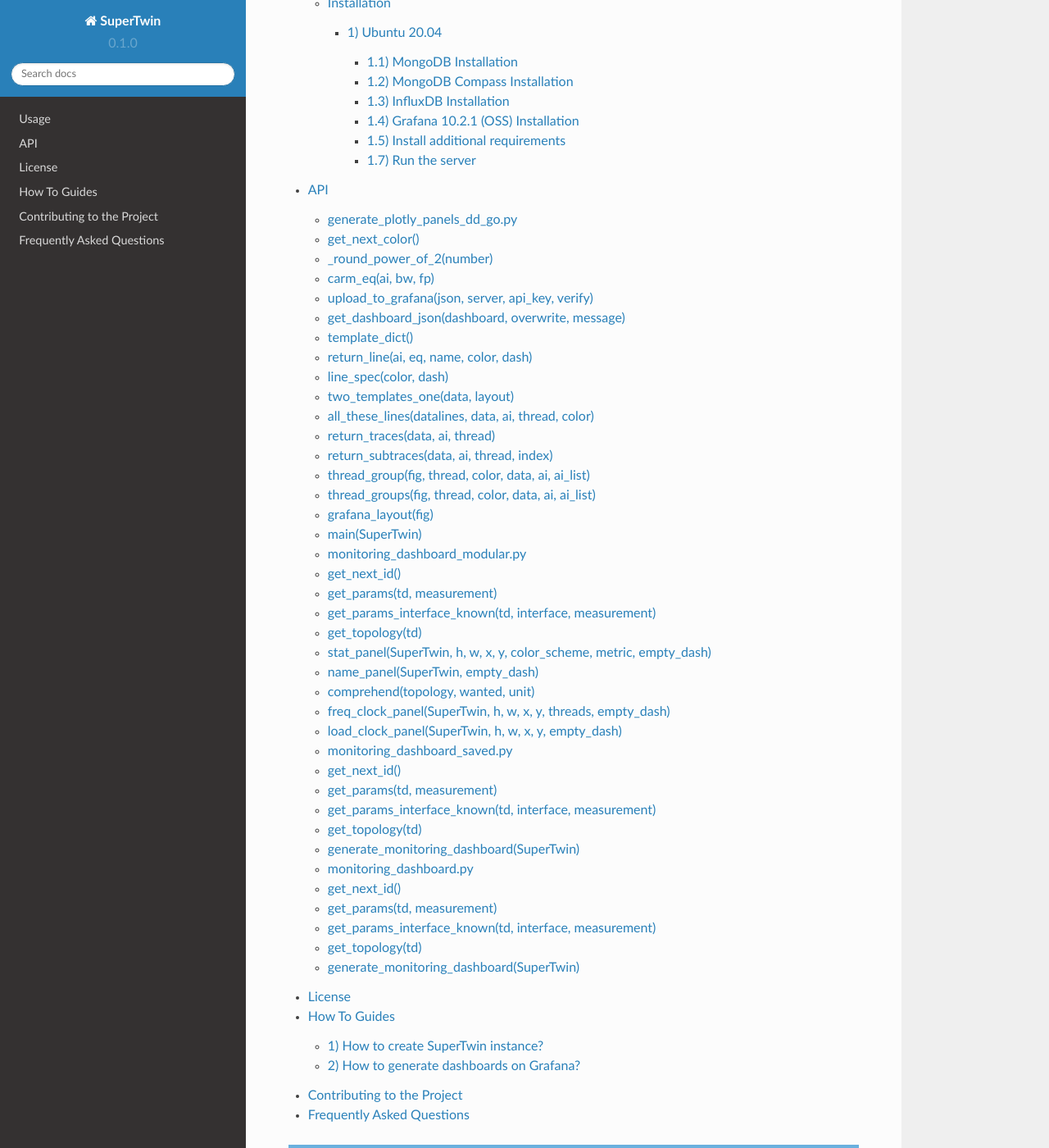
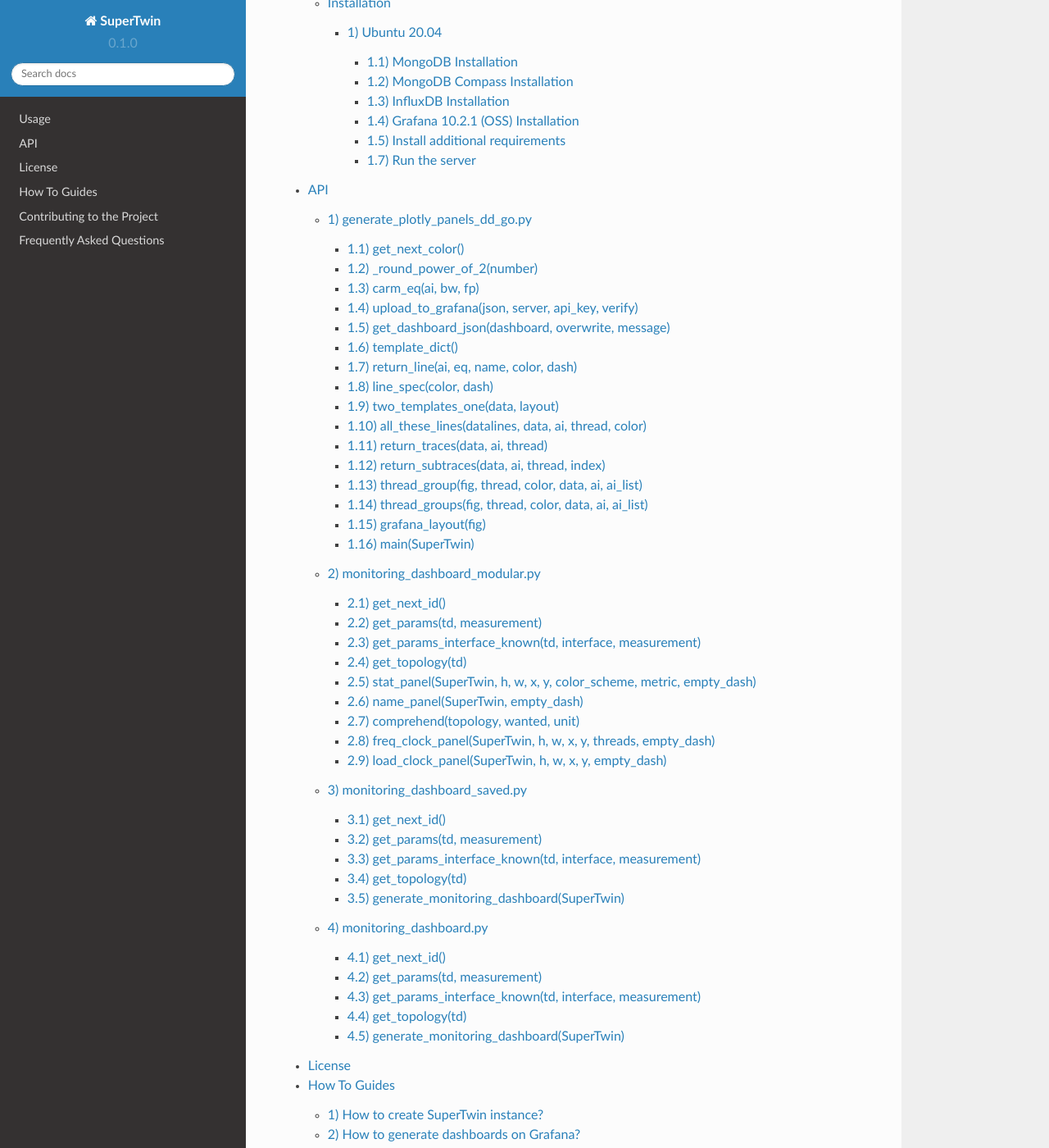
Before and after one commit to AliFehmi/readthedocs_deneme, a Sphinx documentation site: the page built from docs/source/index.rst, in a window 1280 px wide and 1400 px high, scrolled down 3002 px. Shown: the whole window at 82% size. Built offline with Sphinx 7.4.7 and the Read the Docs theme 2.0.0, drawn with Linux system fonts in a browser that asks for light colours.

Commit message:
indentation

```diff
--- a/docs/source/api.rst
+++ b/docs/source/api.rst
@@ -6,15 +6,15 @@ API
 
    lumache
 
-generate_plotly_panels_dd_go.py
--------------------------------
+1) generate_plotly_panels_dd_go.py
+++++++++++++++++++++++++++++++++++
 
 This section documents the functions defined in the ``generate_plotly_panels_dd_go.py`` file.
 
 .. _get_next_color:
 
-get_next_color()
-----------------
+1.1) get_next_color()
+---------------------
 
 .. rubric:: ➤ Functionality
 
@@ -32,8 +32,8 @@ The ``get_next_color()`` function cycles through a predefined list of color code
 
 .. _round_power_of_2(number):
 
-_round_power_of_2(number)
--------------------------
+1.2) _round_power_of_2(number)
+------------------------------
 
 .. rubric:: ➤ Functionality
 
@@ -50,8 +50,8 @@ The ``_round_power_of_2(number)`` function rounds a given number to the nearest
 
 .. _carm_eq:
 
-carm_eq(ai, bw, fp)
---------------------
+1.3) carm_eq(ai, bw, fp)
+------------------------
 
 .. rubric:: ➤ Functionality
 
@@ -70,8 +70,8 @@ Calculates the minimum of the product of arithmetic intensity (ai) and bandwidth
 
 .. _upload_to_grafana:
 
-upload_to_grafana(json, server, api_key, verify)
-------------------------------------------------
+1.4) upload_to_grafana(json, server, api_key, verify)
+-----------------------------------------------------
 
 .. rubric:: ➤ Functionality
 
@@ -91,8 +91,8 @@ Uploads a JSON-formatted dashboard to a Grafana server using the provided API ke
 
 .. _get_dashboard_json:
 
-get_dashboard_json(dashboard, overwrite, message)
---------------------------------------------------
+1.5) get_dashboard_json(dashboard, overwrite, message)
+------------------------------------------------------
 
 .. rubric:: ➤ Functionality
 
@@ -111,8 +111,8 @@ Generates JSON from a Grafana dashboard object for uploading.
 
 .. _template_dict:
 
-template_dict()
----------------
+1.6) template_dict()
+--------------------
 
 .. rubric:: ➤ Functionality
 
@@ -129,8 +129,8 @@ None.
 
 .. _return_line:
 
-return_line(ai, eq, name, color, dash)
----------------------------------------
+1.7) return_line(ai, eq, name, color, dash)
+-------------------------------------------
 
 .. rubric:: ➤ Functionality
 
@@ -151,8 +151,8 @@ Constructs a dictionary representing a line plot for Plotly.
 
 .. _line_spec:
 
-line_spec(color, dash)
------------------------
+1.8) line_spec(color, dash)
+---------------------------
 
 .. rubric:: ➤ Functionality
 
@@ -170,8 +170,8 @@ Generates a specification for the style of a line in a Plotly graph.
 
 .. _two_templates_one:
 
-two_templates_one(data, layout)
---------------------------------
+1.9) two_templates_one(data, layout)
+------------------------------------
 
 .. rubric:: ➤ Functionality
 
@@ -189,8 +189,8 @@ Creates a Grafana panel with specific data and layout settings for displaying a
 
 .. _all_these_lines:
 
-all_these_lines(datalines, data, ai, thread, color)
----------------------------------------------------
+1.10) all_these_lines(datalines, data, ai, thread, color)
+---------------------------------------------------------
 
 .. rubric:: ➤ Functionality
 
@@ -211,8 +211,8 @@ Generates multiple lines/traces for plotting based on performance data.
 
 .. _return_traces:
 
-return_traces(data, ai, thread)
---------------------------------
+1.11) return_traces(data, ai, thread)
+-------------------------------------
 
 .. rubric:: ➤ Functionality
 
@@ -231,8 +231,8 @@ Generates traces for plotting based on provided data, arithmetic intensity, and
 
 .. _return_subtraces:
 
-return_subtraces(data, ai, thread, index)
------------------------------------------
+1.12) return_subtraces(data, ai, thread, index)
+-----------------------------------------------
 
 .. rubric:: ➤ Functionality
 
@@ -252,8 +252,8 @@ Generates subtraces for a specific thread and index, based on performance data a
 
 .. _thread_group:
 
-thread_group(fig, thread, color, data, ai, ai_list)
----------------------------------------------------
+1.13) thread_group(fig, thread, color, data, ai, ai_list)
+---------------------------------------------------------
 
 .. rubric:: ➤ Functionality
 
@@ -267,8 +267,8 @@ Adds multiple traces to a Plotly figure for a specific thread count.
 
 .. _thread_groups:
 
-thread_groups(fig, thread, color, data, ai, ai_list)
------------------------------------------------------
+1.14) thread_groups(fig, thread, color, data, ai, ai_list)
+----------------------------------------------------------
 
 .. rubric:: ➤ Functionality
 
@@ -291,8 +291,8 @@ Adds multiple grouped traces to a Plotly figure for different thread counts.
 
 .. _grafana_layout:
 
-grafana_layout(fig)
---------------------
+1.15) grafana_layout(fig)
+-------------------------
 
 .. rubric:: ➤ Functionality
 
@@ -309,8 +309,8 @@ Adjusts the layout of a Plotly figure to fit well within a Grafana dashboard.
 
 .. _main:
 
-main(SuperTwin)
----------------
+1.16) main(SuperTwin)
+---------------------
 
 .. rubric:: ➤ Functionality
 
@@ -325,15 +325,15 @@ Main function orchestrating the creation of a performance analysis dashboard.
 - **Return Type:** `string` or `dict`
 - **Description:** URL or data structure representing the generated Grafana dashboard.
 
-monitoring_dashboard_modular.py
--------------------------------
+2) monitoring_dashboard_modular.py
+++++++++++++++++++++++++++++++++++
 
 This section documents the functions defined in the ``monitoring_dashboard_modular.py`` file.
 
 .. _get_next_id:
 
-get_next_id()
--------------
+2.1) get_next_id()
+------------------
 
 .. rubric:: ➤ Functionality
 
@@ -347,8 +347,8 @@ Generates and returns a unique identifier by incrementing a global counter.
 
 .. _get_params:
 
-get_params(td, measurement)
----------------------------
+2.2) get_params(td, measurement)
+--------------------------------
 
 .. rubric:: ➤ Functionality
 
@@ -367,8 +367,8 @@ Retrieves parameters for a specific measurement from a digital twin description.
 
 .. _get_params_interface_known:
 
-get_params_interface_known(td, interface, measurement)
-------------------------------------------------------
+2.3) get_params_interface_known(td, interface, measurement)
+-----------------------------------------------------------
 
 .. rubric:: ➤ Functionality
 
@@ -388,8 +388,8 @@ Fetches parameters for a given measurement from a specified interface in the dig
 
 .. _get_topology:
 
-get_topology(td)
-----------------
+2.4) get_topology(td)
+---------------------
 
 .. rubric:: ➤ Functionality
 
@@ -407,8 +407,8 @@ Analyzes and returns the system topology from its digital twin description.
 
 .. _stat_panel:
 
-stat_panel(SuperTwin, h, w, x, y, color_scheme, metric, empty_dash)
--------------------------------------------------------------------
+2.5) stat_panel(SuperTwin, h, w, x, y, color_scheme, metric, empty_dash)
+------------------------------------------------------------------------
 
 .. rubric:: ➤ Functionality
 
@@ -432,8 +432,8 @@ Adds a statistical panel to a Grafana dashboard.
 
 .. _name_panel:
 
-name_panel(SuperTwin, empty_dash)
----------------------------------
+2.6) name_panel(SuperTwin, empty_dash)
+--------------------------------------
 
 .. rubric:: ➤ Functionality
 
@@ -452,8 +452,8 @@ Adds a panel displaying the name of the digital twin to the dashboard.
 
 .. _comprehend:
 
-comprehend(topology, wanted, unit)
------------------------------------
+2.7) comprehend(topology, wanted, unit)
+---------------------------------------
 
 .. rubric:: ➤ Functionality
 
@@ -473,8 +473,8 @@ Filters and returns elements from the system topology based on specified criteri
 
 .. _freq_clock_panel:
 
-freq_clock_panel(SuperTwin, h, w, x, y, threads, empty_dash)
-------------------------------------------------------------
+2.8) freq_clock_panel(SuperTwin, h, w, x, y, threads, empty_dash)
+-----------------------------------------------------------------
 
 .. rubric:: ➤ Functionality
 
@@ -495,8 +495,8 @@ Creates a dashboard panel for displaying frequency clock data for specified thre
 
 .. _load_clock_panel:
 
-load_clock_panel(SuperTwin, h, w, x, y, empty_dash)
----------------------------------------------------
+2.9) load_clock_panel(SuperTwin, h, w, x, y, empty_dash)
+--------------------------------------------------------
 
 .. rubric:: ➤ Functionality
 
@@ -511,15 +511,15 @@ Adds a load clock panel to the dashboard for system load visualization.
 
 
 
-monitoring_dashboard_saved.py
------------------------------
+3) monitoring_dashboard_saved.py
+++++++++++++++++++++++++++++++++
 
 This section documents the functions defined in the ``monitoring_dashboard_saved.py`` file.
 
 .. _get_next_id:
 
-get_next_id()
--------------
+3.1) get_next_id()
+------------------
 
 .. rubric:: ➤ Functionality
 
@@ -533,8 +533,8 @@ Generates and returns a unique identifier by incrementing a global counter.
 
 .. _get_params:
 
-get_params(td, measurement)
----------------------------
+3.2) get_params(td, measurement)
+--------------------------------
 
 .. rubric:: ➤ Functionality
 
@@ -553,8 +553,8 @@ Retrieves parameters for a specific measurement from a digital twin description.
 
 .. _get_params_interface_known:
 
-get_params_interface_known(td, interface, measurement)
-------------------------------------------------------
+3.3) get_params_interface_known(td, interface, measurement)
+-----------------------------------------------------------
 
 .. rubric:: ➤ Functionality
 
@@ -574,8 +574,8 @@ Fetches parameters for a given measurement from a specified interface in the dig
 
 .. _get_topology:
 
-get_topology(td)
-----------------
+3.4) get_topology(td)
+---------------------
 
 .. rubric:: ➤ Functionality
 
@@ -593,8 +593,8 @@ Analyzes and returns the system topology from its digital twin description.
 
 .. _generate_monitoring_dashboard:
 
-generate_monitoring_dashboard(SuperTwin)
-----------------------------------------
+3.5) generate_monitoring_dashboard(SuperTwin)
+---------------------------------------------
 
 .. rubric:: ➤ Functionality
 
@@ -611,15 +611,15 @@ Orchestrates the creation of a monitoring dashboard for a given digital twin.
 
 
 
-monitoring_dashboard.py
------------------------
+4) monitoring_dashboard.py
+++++++++++++++++++++++++++
 
 This section documents the functions defined in the ``monitoring_dashboard.py`` file.
 
 .. _get_next_id:
 
-get_next_id()
--------------
+4.1) get_next_id()
+------------------
 
 .. rubric:: ➤ Functionality
 
@@ -633,8 +633,8 @@ Increments and returns the next unique identifier from a global counter.
 
 .. _get_params:
 
-get_params(td, measurement)
----------------------------
+4.2) get_params(td, measurement)
+--------------------------------
 
 .. rubric:: ➤ Functionality
 
@@ -653,8 +653,8 @@ Retrieves parameter information for a specified measurement from a digital twin
 
 .. _get_params_interface_known:
 
-get_params_interface_known(td, interface, measurement)
-------------------------------------------------------
+4.3) get_params_interface_known(td, interface, measurement)
+-----------------------------------------------------------
 
 .. rubric:: ➤ Functionality
 
@@ -674,8 +674,8 @@ Fetches parameter information for a specified measurement from a known interface
 
 .. _get_topology:
 
-get_topology(td)
-----------------
+4.4) get_topology(td)
+---------------------
 
 .. rubric:: ➤ Functionality
 
@@ -693,8 +693,8 @@ Analyzes a digital twin description to determine the system topology, specifical
 
 .. _generate_monitoring_dashboard:
 
-generate_monitoring_dashboard(SuperTwin)
-----------------------------------------
+4.5) generate_monitoring_dashboard(SuperTwin)
+---------------------------------------------
 
 .. rubric:: ➤ Functionality
 
```
